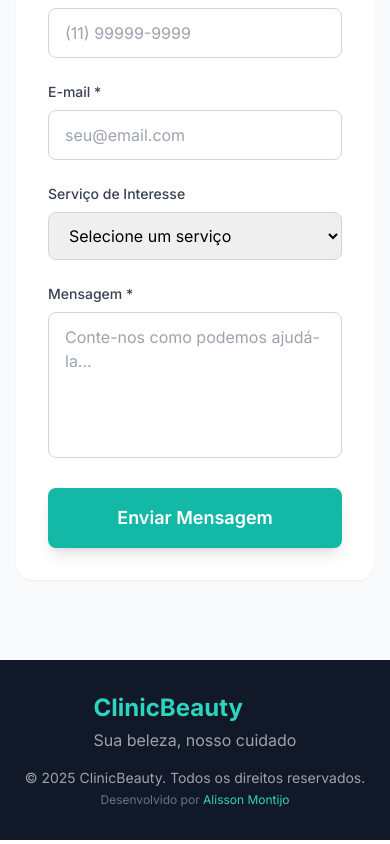
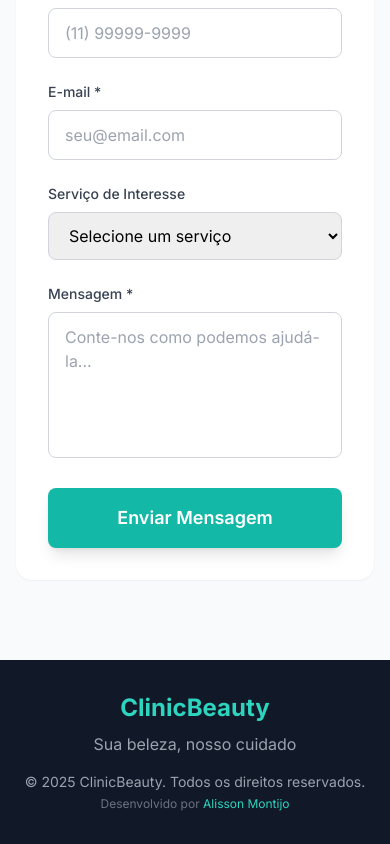
Before and after one commit to adsmbr/ClinicBeauty, a React (Vite) app: page / in a window 390 px wide. Shown: the part 7106-7950 px from the top of the page. Built offline with nearby package versions, Linux system fonts and the light colour scheme.

Commit message:
Fix footer alignment and layout\n\n- Centered footer content for better visual balance\n- Improved responsive design by removing flex layout\n- Added proper spacing between elements

```diff
--- a/src/App.tsx
+++ b/src/App.tsx
@@ -831,17 +831,15 @@ function App() {
       {/* Footer */}
       <footer className="bg-gray-900 text-white py-8">
         <div className="max-w-7xl mx-auto px-4 sm:px-6 lg:px-8">
-          <div className="flex flex-col md:flex-row justify-between items-center">
-            <div className="mb-4 md:mb-0">
-              <h3 className="text-2xl font-bold text-teal-400">ClinicBeauty</h3>
-              <p className="text-gray-400 mt-1">Sua beleza, nosso cuidado</p>
-            </div>
+          <div className="text-center">
+            <h3 className="text-2xl font-bold text-teal-400 mb-2">ClinicBeauty</h3>
+            <p className="text-gray-400 mb-4">Sua beleza, nosso cuidado</p>
 
-            <div className="text-center md:text-right">
+            <div className="space-y-1">
               <p className="text-gray-400 text-sm">
-                 © 2025 ClinicBeauty. Todos os direitos reservados.
-               </p>
-              <p className="text-gray-500 text-xs mt-1">
+                © 2025 ClinicBeauty. Todos os direitos reservados.
+              </p>
+              <p className="text-gray-500 text-xs">
                 Desenvolvido por{' '}
                 <a
                   href="https://github.com/adsmbr"
```
